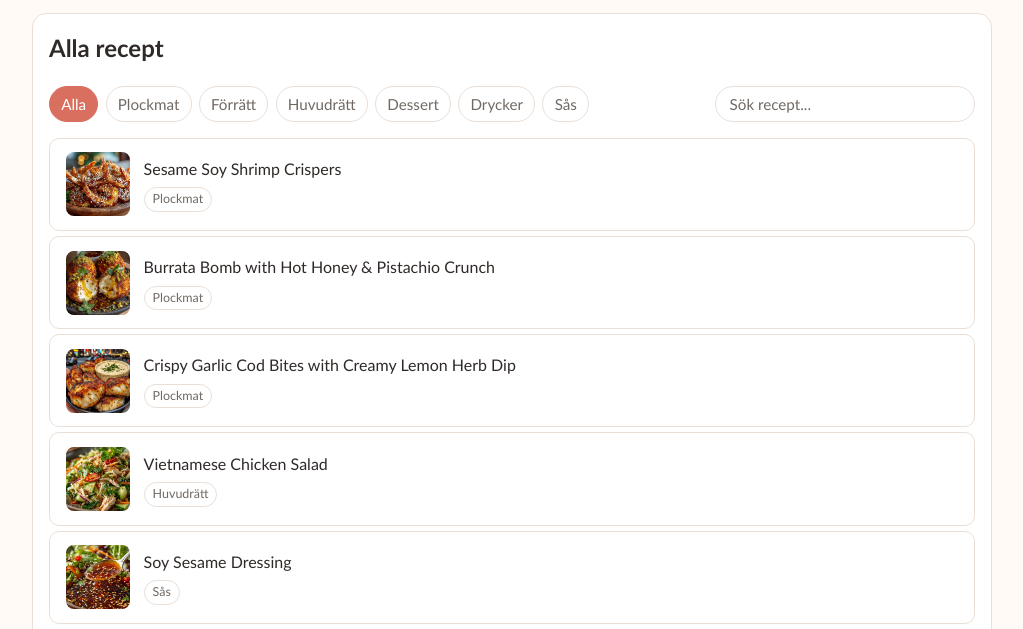
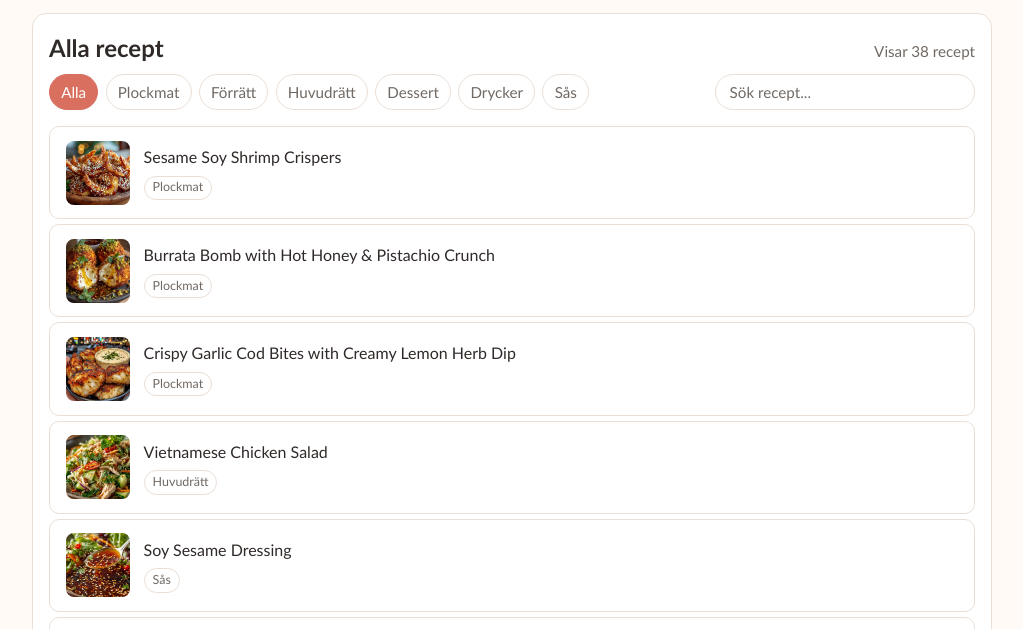
Before and after one commit to depoco/cute-recipes, a website built with Vite: page index.html in a window 1280 px wide. Shown: the part 127-756 px from the top of the page, without its empty margins (128-1151 px from the left). Built offline with nearby package versions, Linux system fonts and the light colour scheme.

Commit message:
Add dynamic recipe counter on homepage

```diff
--- a/index.html
+++ b/index.html
@@ -15,7 +15,10 @@
 
   <main class="container">
     <section>
-      <h2>Alla recept</h2>
+      <div class="recipe-heading">
+        <h2>Alla recept</h2>
+        <p class="recipe-count" data-recipe-count></p>
+      </div>
 
       <div class="recipe-controls">
         <div class="recipe-filters" aria-label="Filtrera recept efter kategori" data-filter-buttons></div>
--- a/src/home.js
+++ b/src/home.js
@@ -91,6 +91,11 @@ function applyFilter(tag, query) {
   if (empty) {
     empty.hidden = visibleCount !== 0;
   }
+
+  var counter = document.querySelector("[data-recipe-count]");
+  if (counter) {
+    counter.textContent = "Visar " + visibleCount + " recept";
+  }
 }
 
 function initHome() {
--- a/src/styles.css
+++ b/src/styles.css
@@ -31,6 +31,25 @@ body {
 h1 {
   margin: 0;
   font-size: clamp(1.8rem, 4vw, 2.5rem);
+}
+
+.recipe-heading {
+  display: flex;
+  align-items: baseline;
+  justify-content: space-between;
+  gap: 0.75rem;
+  margin-bottom: 0.5rem;
+}
+
+.recipe-heading h2 {
+  margin: 0;
+}
+
+.recipe-count {
+  margin: 0;
+  color: var(--muted);
+  font-size: 0.95rem;
+  white-space: nowrap;
 }
 
 .site-header p {
@@ -247,6 +266,10 @@ ol {
 }
 
 @media (max-width: 560px) {
+  .recipe-heading {
+    flex-wrap: wrap;
+  }
+
   section,
   .recipe-content {
     padding: 0.85rem;
```
